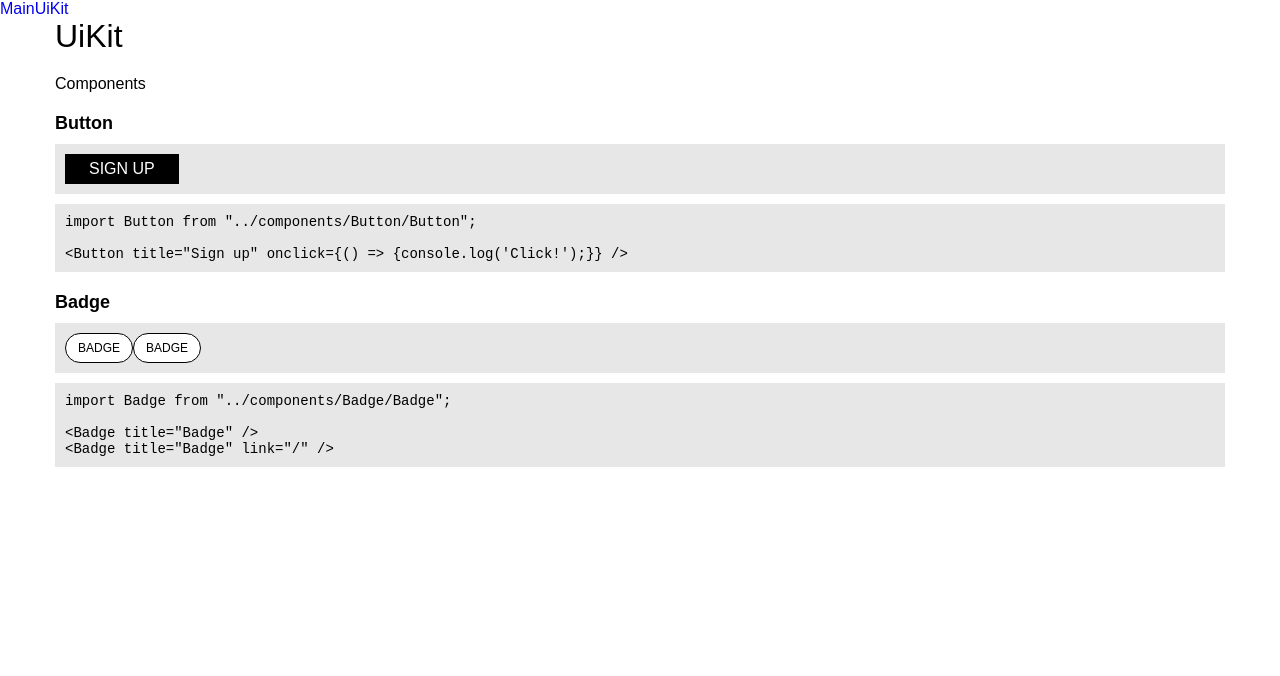
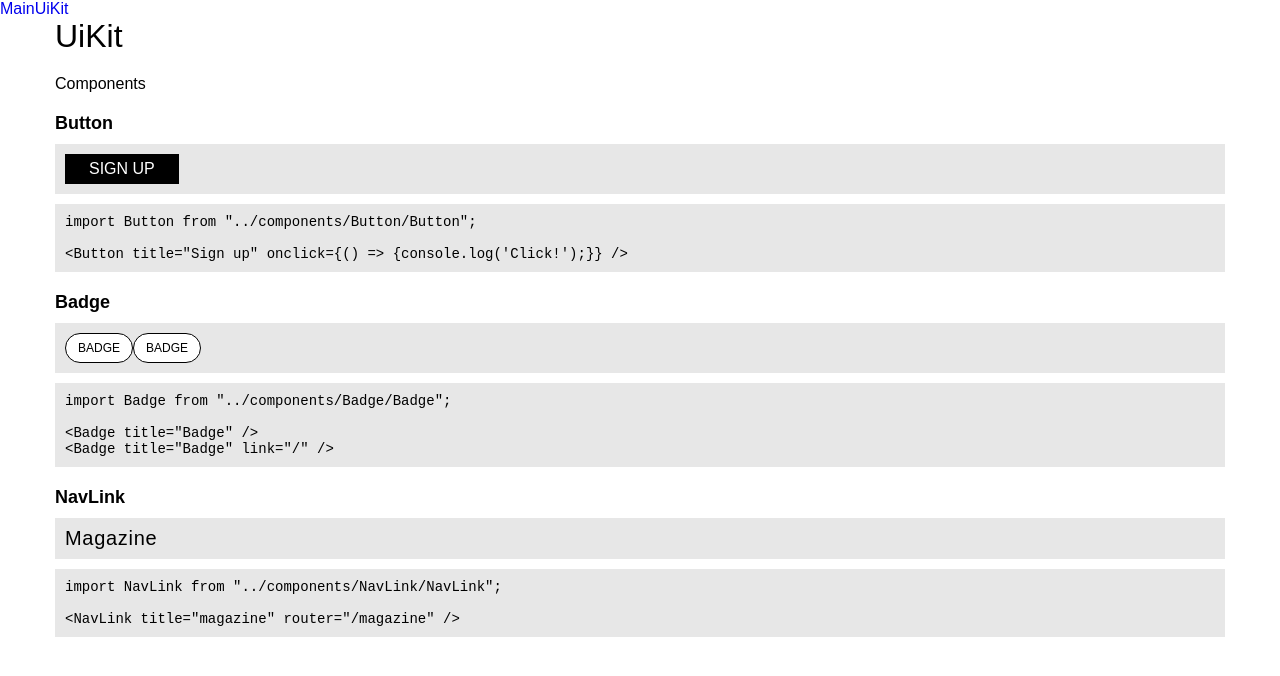
Before and after one commit to nobleworkshop/artlife-magazine, a React (Vite) app: page /uikit in a window 1280 px wide. Shown: the top 676 px of the page. Built offline with nearby package versions, Linux system fonts and the light colour scheme; a web font is replaced by a local one.

Commit message:
Create: создание ссылки для навигации

```diff
--- /dev/null
+++ b/src/components/NavLink/NavLink.jsx
@@ -0,0 +1,22 @@
+/**
+ * @Component NavLink
+ * @import import NavLink from "../components/NavLink/NavLink"
+ * @useLink <NavLink title="блог" router="/blog" />
+ * @param title = "наименование"
+ * @param router = передается если логотип используется как ссылка
+ */
+
+
+import s from "./NavLink.module.css";
+
+
+const NavLink = ({ title, router }) => {
+    return (
+        <>
+
+            <a className={s.navLink} href={router}>{title}</a>
+
+        </>
+    )
+}
+export default NavLink
--- /dev/null
+++ b/src/components/NavLink/NavLink.module.css
@@ -0,0 +1,9 @@
+.navLink {
+    font-family: var(--font-family);
+    font-weight: var(--font-weight);
+    font-size: 20px;
+    line-height: 100%;
+    color: var(--font-text-default);
+    text-transform: capitalize;
+    letter-spacing: 0.7px;
+}
--- a/src/pages/main.jsx
+++ b/src/pages/main.jsx
@@ -1,3 +1,5 @@
+import NavLink from "../components/NavLink/NavLink"
+
 const Main = () => {
 	return (
 		<>
--- a/src/pages/uikit.jsx
+++ b/src/pages/uikit.jsx
@@ -1,5 +1,6 @@
 import UiKitButton from "./../uikit-components/uikit-Button";
 import UiKitBadge from "./../uikit-components/uikit-Badge";
+import UiKitNavLink from "../uikit-components/uikit-NavLink";
 
 const UiKit = () => {
 	return (
@@ -10,6 +11,7 @@ const UiKit = () => {
 				<h2>Components</h2>
 				<UiKitButton />
 				<UiKitBadge />
+				<UiKitNavLink />
 			</div>
 		</div>
 	);
--- /dev/null
+++ b/src/uikit-components/uikit-NavLink.jsx
@@ -0,0 +1,27 @@
+import NavLink from "../components/NavLink/NavLink";
+import styles from "./uikit.module.css";
+
+const UiKitNavLink = () => {
+    return (
+        <div className={styles.component}>
+            <h3 className={styles.component__title}>NavLink</h3>
+
+            <div className={styles.component__preview}>
+                <NavLink title="magazine" router="/magazine" />
+            </div>
+
+            <div className={styles.component__code}>
+                <pre>
+                    <code>
+                        {`import NavLink from "../components/NavLink/NavLink";`}
+                        <br />
+                        <br />
+                        {`<NavLink title="magazine" router="/magazine" />`}
+                    </code>
+                </pre>
+            </div>
+        </div>
+    );
+};
+
+export default UiKitNavLink;
```
